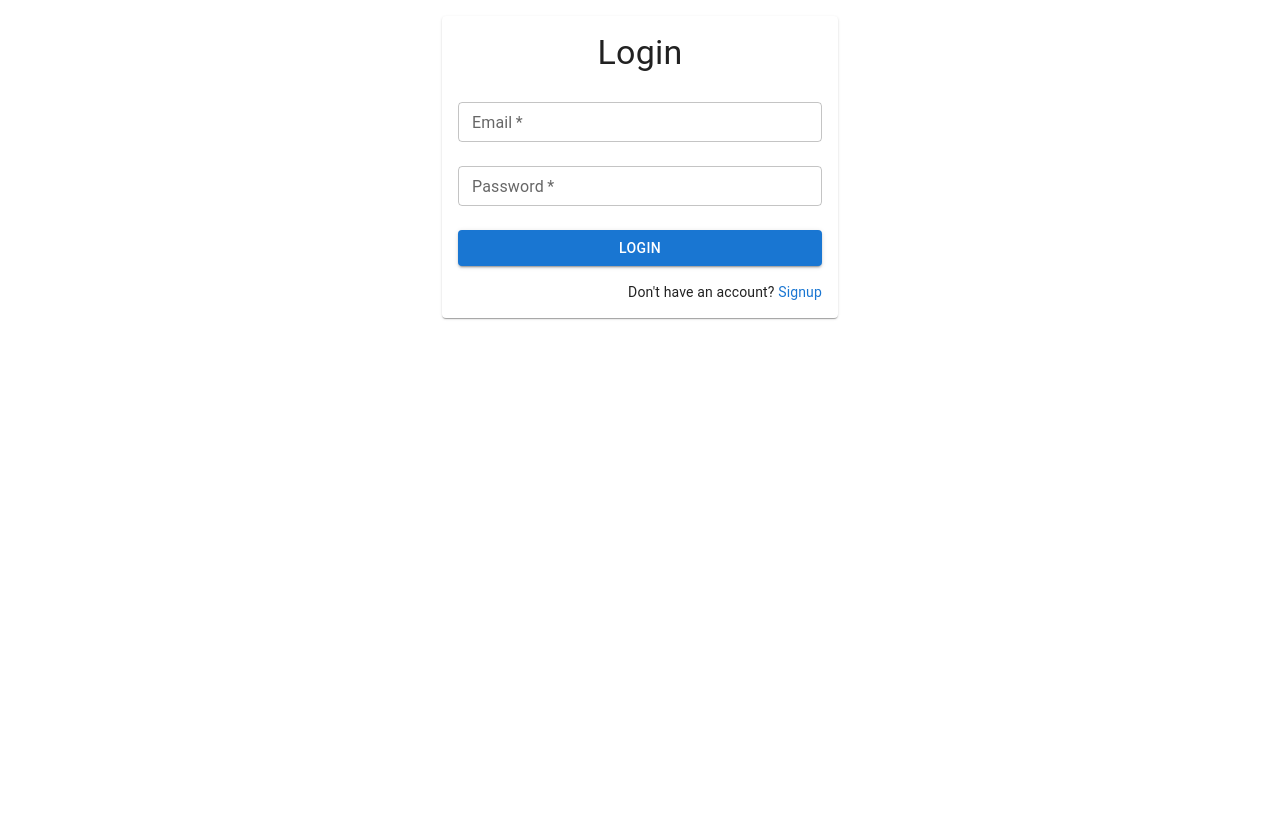
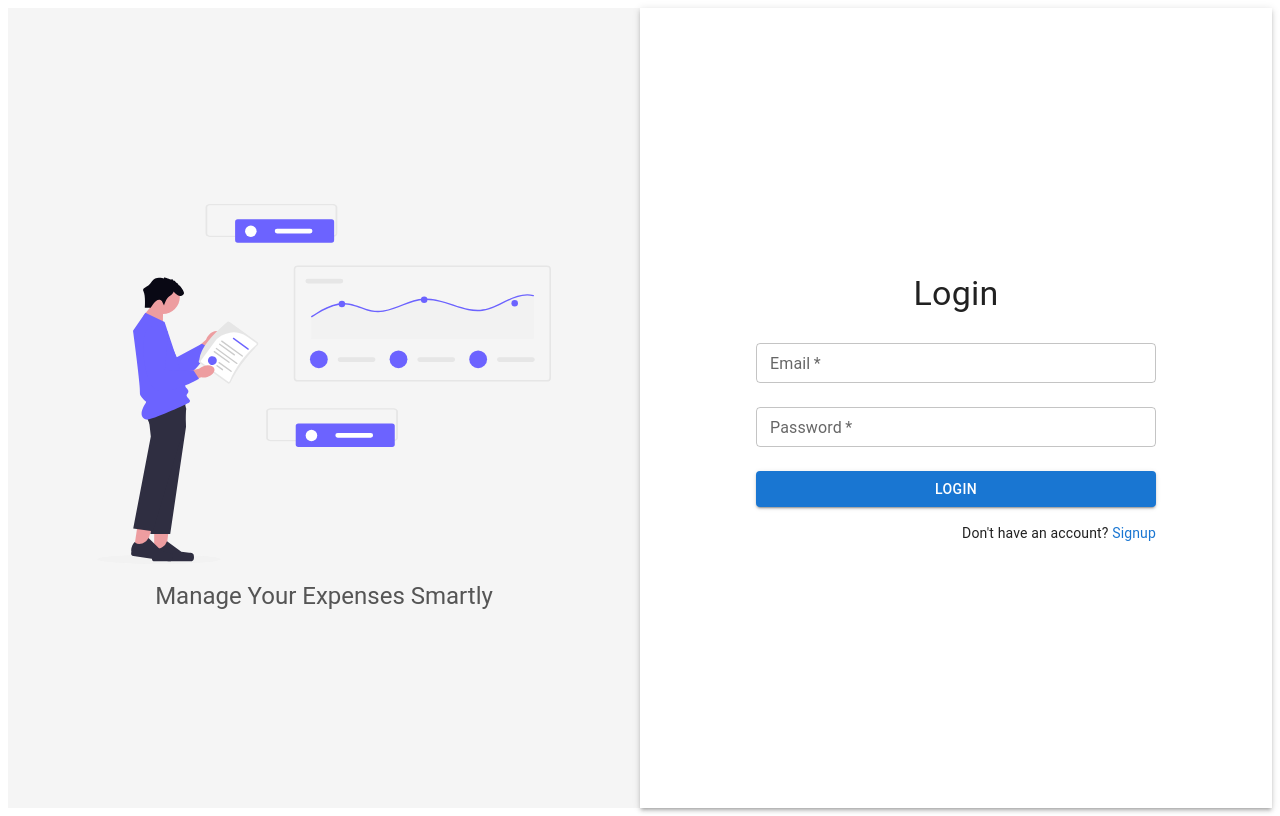
Before and after one commit to Akash1671998/expense-tracker-gui, a React (Create React App) app: page /login in a window 1280 px wide. Built offline with nearby package versions, Linux system fonts and the light colour scheme.

Commit message:
changes for Login user data store in session storage and impement the 404 component and fix login page

```diff
--- a/src/App.js
+++ b/src/App.js
@@ -1,22 +1,40 @@
-// App.js
-import { Navigate, Route, Routes } from 'react-router-dom';
-import './App.css';
-import { useState } from 'react';
-
-import RefrshHandler from './RefrshHandler';
-import Login from './Pages/Login';
-import Signup from './Pages/Signup';
-import Home from './Pages/Home';
-import ExpenseForm from './Pages/ExpenseForm';
-import ExpenseDetails from './Pages/ExpenseDetails';
-import ExpenseTable from './Pages/ExpenseTable';
-import Navbar from './Pages/Navbar';
-
+import { Navigate, Route, Routes, useLocation } from "react-router-dom";
+import "./App.css";
+import { useEffect, useState } from "react";
+import Login from "./Pages/Login";
+import Signup from "./Pages/Signup";
+import Home from "./Pages/Home";
+import ExpenseForm from "./Pages/ExpenseForm";
+import ExpenseDetails from "./Pages/ExpenseDetails";
+import ExpenseTable from "./Pages/ExpenseTable";
+import Navbar from "./Pages/Navbar";
+import NotFound from "./Pages/NotFound";
 
 function App() {
-  const [isAuthenticated, setIsAuthenticated] = useState(false);
-  const [updateList,setUpdateList]=useState(Date.now())
+  const storedToken = sessionStorage.getItem("token");
+  const [isAuthenticated, setIsAuthenticated] = useState(() => {
+    return !!storedToken;
+  });
 
+  const [updateList, setUpdateList] = useState(Date.now());
+  const location = useLocation();
+
+  useEffect(() => {
+    const token = sessionStorage.getItem("token");
+    if (token) {
+      setIsAuthenticated(true);
+
+      if (
+        location.pathname === "/" ||
+        location.pathname === "/login" ||
+        location.pathname === "/signup"
+      ) {
+        window.history.replaceState({}, "", "/home");
+      }
+    } else {
+      setIsAuthenticated(false);
+    }
+  }, [location.pathname]);
 
   const PrivateRoute = ({ children }) => {
     return isAuthenticated ? children : <Navigate to="/login" />;
@@ -24,38 +42,52 @@ function App() {
 
   return (
     <div className="App">
-      <RefrshHandler setIsAuthenticated={setIsAuthenticated} />
-
       {isAuthenticated && <Navbar setIsAuthenticated={setIsAuthenticated} />}
 
       <Routes>
         <Route path="/" element={<Navigate to="/login" />} />
-        <Route path="/login" element={<Login setIsAuthenticated={setIsAuthenticated}/>} />
+        <Route
+          path="/login"
+          element={<Login setIsAuthenticated={setIsAuthenticated} />}
+        />
         <Route path="/signup" element={<Signup />} />
+        <Route path="*" element={<NotFound />} />
 
-        <Route path="/home" element={
+        <Route
+          path="/home"
+          element={
             <PrivateRoute>
               <Home />
             </PrivateRoute>
-        } />
-
-        <Route path="/add-expense" element={
+          }
+        />
+        <Route
+          path="/add-expense"
+          element={
             <PrivateRoute>
               <ExpenseForm />
             </PrivateRoute>
-        } />
-
-        <Route path="/expension-details" element={
+          }
+        />
+        <Route
+          path="/expension-details"
+          element={
             <PrivateRoute>
               <ExpenseDetails />
             </PrivateRoute>
-        } />
-
-        <Route path="/expense-table" element={
+          }
+        />
+        <Route
+          path="/expense-table"
+          element={
             <PrivateRoute>
-            <ExpenseTable updateList={updateList} setUpdateList={setUpdateList} />
+              <ExpenseTable
+                updateList={updateList}
+                setUpdateList={setUpdateList}
+              />
             </PrivateRoute>
-        } />
+          }
+        />
       </Routes>
     </div>
   );
--- a/src/Pages/Login.js
+++ b/src/Pages/Login.js
@@ -1,3 +1,146 @@
+// import React, { useState } from "react";
+// import { Link, useNavigate } from "react-router-dom";
+// import {
+//   Box,
+//   Button,
+//   Container,
+//   TextField,
+//   Typography,
+//   Grid,
+//   Paper,
+// } from "@mui/material";
+// import { ToastContainer } from "react-toastify";
+// import { APIUrl, handleError, handleSuccess } from "../utils";
+// import { application } from "../authentication/auth";
+
+// function Login({setIsAuthenticated}) {
+//   const [loginInfo, setLoginInfo] = useState({
+//     email: "",
+//     password: "",
+//   });
+
+//   const navigate = useNavigate();
+
+//   const handleChange = (e) => {
+//     const { name, value } = e.target;
+//     setLoginInfo((prev) => ({ ...prev, [name]: value }));
+//   };
+
+//   const handleLogin = async (e) => {
+//     e.preventDefault();
+//     const { email, password } = loginInfo;
+//     if (!email || !password) {
+//       return handleError("Email and password are required");
+//     }
+
+//     try {
+//       const url = `${APIUrl}/auth/login`;
+//       const response = await fetch(url, {
+//         method: "POST",
+//         headers: {
+//           "Content-Type": "application/json",
+//         },
+//         body: JSON.stringify(loginInfo),
+//       });
+
+//       const result = await response.json();
+//       const { success, message, error } = result;
+//       const jwtToken = result.data?.token;
+//       const name = result.data?.name;
+
+
+//       if (success) {
+//         setIsAuthenticated(true)
+//         handleSuccess(message);
+//         sessionStorage.setItem("token",jwtToken);
+//         sessionStorage.setItem("loggedInUser",name);
+//         setTimeout(() => {
+//           navigate("/expense-table");
+//         }, 1000);
+//       } else if (error) {
+//         const details = error?.details[0]?.message;
+//         handleError(details);
+//       } else {
+//         handleError(message);
+//       }
+//     } catch (err) {
+//       handleError(err.message || "Login failed");
+//     }
+//   };
+
+
+
+
+//   return (
+//     <Container maxWidth="xs">
+//     <Paper elevation={1} sx={{ padding: 2, marginTop: 2 }}>
+//       <Typography variant="h4" align="center" gutterBottom>
+//         Login
+//       </Typography>
+//       <Box component="form" onSubmit={handleLogin} noValidate>
+//         <TextField
+//           fullWidth
+//           size="small"
+//           label="Email"
+//           name="email"
+//           type="email"
+//           value={loginInfo.email}
+//           onChange={handleChange}
+//           margin="normal"
+//           required
+//           sx={{
+//             '& .MuiInputBase-root': {
+//               height: '40px',
+//             },
+//           }}
+//         />
+//         <TextField
+//           fullWidth
+//           size="small"
+//           label="Password"
+//           name="password"
+//           type="password"
+//           value={loginInfo.password}
+//           onChange={handleChange}
+//           margin="normal"
+//           required
+//           sx={{
+//             '& .MuiInputBase-root': {
+//               height: '40px',
+//             },
+//           }}
+//         />
+//         <Button
+//           type="submit"
+//           fullWidth
+//           variant="contained"
+//           color="primary"
+//           sx={{ mt: 2, mb: 2 }}
+//         >
+//           Login
+//         </Button>
+//         <Grid container justifyContent="flex-end">
+//           <Grid item>
+//             <Typography variant="body2">
+//               Don't have an account?{" "}
+//               <Link
+//                 to="/signup"
+//                 style={{ textDecoration: "none", color: "#1976d2" }}
+//               >
+//                 Signup
+//               </Link>
+//             </Typography>
+//           </Grid>
+//         </Grid>
+//       </Box>
+//     </Paper>
+//     <ToastContainer />
+//   </Container>
+
+//   );
+// }
+
+// export default Login;
 import React, { useState } from "react";
 import { Link, useNavigate } from "react-router-dom";
 import {
@@ -12,8 +155,9 @@ import {
 import { ToastContainer } from "react-toastify";
 import { APIUrl, handleError, handleSuccess } from "../utils";
 import { application } from "../authentication/auth";
+import loginIllustration from "../Images/Expense.svg";
 
-function Login({setIsAuthenticated}) {
+function Login({ setIsAuthenticated }) {
   const [loginInfo, setLoginInfo] = useState({
     email: "",
     password: "",
@@ -48,14 +192,13 @@ function Login({setIsAuthenticated}) {
       const jwtToken = result.data?.token;
       const name = result.data?.name;
 
-
       if (success) {
-        setIsAuthenticated(true)
+        setIsAuthenticated(true);
         handleSuccess(message);
-        localStorage.setItem("token", jwtToken);
-        localStorage.setItem("loggedInUser", name);
+        sessionStorage.setItem("token", jwtToken);
+        sessionStorage.setItem("loggedInUser", name);
         setTimeout(() => {
-          navigate("/add-expense");
+          navigate("/expense-table");
         }, 1000);
       } else if (error) {
         const details = error?.details[0]?.message;
@@ -68,16 +211,51 @@ function Login({setIsAuthenticated}) {
     }
   };
 
+  return (
+    <Grid container sx={{ minHeight: "100vh" }}>
+      {/* Left Side - Image or Logo */}
+      <Grid
+        item
+        xs={false}
+        sm={6}
+        sx={{
+          backgroundColor: "#f5f5f5",
+          display: "flex",
+          alignItems: "center",
+          justifyContent: "center",
+          flexDirection: "column",
+          p: 4,
+        }}
+      >
+        <img
+          src={loginIllustration}
+          alt="Finance illustration"
+          style={{ maxWidth: "80%", height: "auto" }}
+        />
+        <Typography variant="h5" sx={{ mt: 2, color: "#555" }}>
+          Manage Your Expenses Smartly
+        </Typography>
+      </Grid>
 
-
-
-  return (
-    <Container maxWidth="xs">
-    <Paper elevation={1} sx={{ padding: 2, marginTop: 2 }}>
+      {/* Right Side - Login Form */}
+      <Grid
+        item
+        xs={12}
+        sm={6}
+        component={Paper}
+        elevation={3}
+        square
+        sx={{ display: "flex", alignItems: "center", justifyContent: "center" }}
+      >
+        <Box
+          component="form"
+          onSubmit={handleLogin}
+          sx={{ width: "80%", maxWidth: 400 }}
+          noValidate
+        >
           <Typography variant="h4" align="center" gutterBottom>
             Login
           </Typography>
-      <Box component="form" onSubmit={handleLogin} noValidate>
           <TextField
             fullWidth
             size="small"
@@ -88,11 +266,6 @@ function Login({setIsAuthenticated}) {
             onChange={handleChange}
             margin="normal"
             required
-          sx={{
-            '& .MuiInputBase-root': {
-              height: '40px',
-            },
-          }}
           />
           <TextField
             fullWidth
@@ -104,11 +277,6 @@ function Login({setIsAuthenticated}) {
             onChange={handleChange}
             margin="normal"
             required
-          sx={{
-            '& .MuiInputBase-root': {
-              height: '40px',
-            },
-          }}
           />
           <Button
             type="submit"
@@ -133,10 +301,10 @@ function Login({setIsAuthenticated}) {
             </Grid>
           </Grid>
         </Box>
-    </Paper>
+      </Grid>
+
       <ToastContainer />
-  </Container>
-
+    </Grid>
   );
 }
 
--- /dev/null
+++ b/src/Pages/NotFound.js
@@ -0,0 +1,39 @@
+import React from "react";
+import { Box, Button, Typography } from "@mui/material";
+import { useNavigate } from "react-router-dom";
+
+const NotFound = () => {
+  const navigate = useNavigate();
+
+  return (
+    <Box
+      sx={{
+        height: "100vh",
+        display: "flex",
+        flexDirection: "column",
+        alignItems: "center",
+        justifyContent: "center",
+        backgroundColor: "#f0f2f5",
+        textAlign: "center",
+        p: 2,
+      }}
+    >
+      <img
+        src="https://i.imgur.com/qIufhof.png"
+        alt="404 Not Found"
+        style={{ maxWidth: "500px", width: "100%", marginBottom: 30 }}
+      />
+      <Typography variant="h4" gutterBottom>
+        404 - Page Not Found
+      </Typography>
+      <Typography variant="subtitle1" sx={{ mb: 3 }}>
+        Sorry, the page you're looking for doesn’t exist.
+      </Typography>
+      <Button variant="contained" color="primary" onClick={() => navigate("/home")}>
+        Go to Home
+      </Button>
+    </Box>
+  );
+};
+
+export default NotFound;
--- a/src/authentication/auth.js
+++ b/src/authentication/auth.js
@@ -5,7 +5,7 @@ const application = axios.create({
 });
 
 const requestHandler = (request) => {
-  request.headers.Authorization = `Bearer ${localStorage.getItem("token")}`;
+  request.headers.Authorization = `Bearer ${sessionStorage.getItem("token")}`;
   return request;
 };
 
```
Also changed, not shown: src/Pages/Navbar.js (+3 -4 lines), src/RefrshHandler.js (deleted, +0 -29 lines), src/Images/Expense.svg (added). Lines whose indentation alone changed are shown as unchanged.
